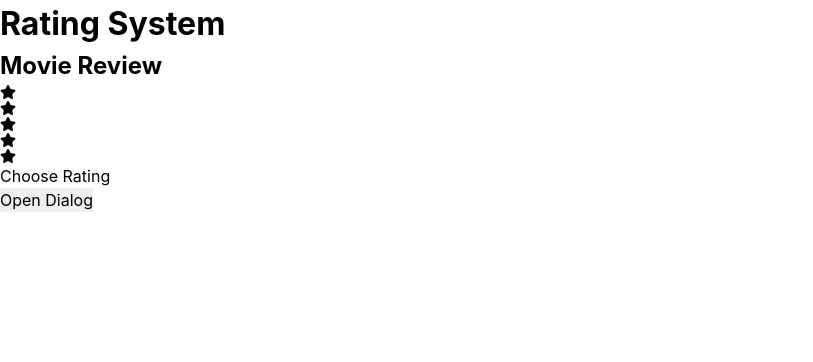
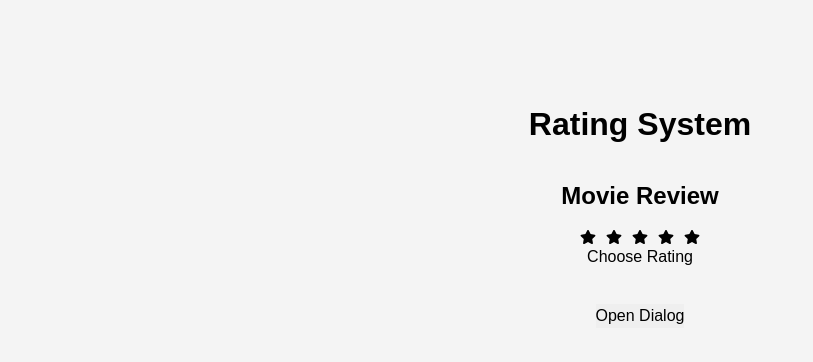
Before and after one commit to ashishsooddev/rating-system, a React (Create React App) app: page / in a window 1280 px wide. Shown: the top 362 px of the page, without its empty margins (0-813 px from the left). Built offline with nearby package versions, Linux system fonts and the light colour scheme.

Commit message:
css created for rating

```diff
--- a/src/style/index.css
+++ b/src/style/index.css
@@ -1,2 +1,31 @@
 @charset "utf-8";
 @import "./reset.css";
+
+body {
+  margin: 0;
+  background-color: #f4f4f4;
+  font-family: Arial, Helvetica, sans-serif;
+}
+
+.wrapBox {
+  text-align: center;
+  margin-top: 100px;
+}
+
+.mainTitle {
+  margin-bottom: 30px;
+}
+
+.ratingArea {
+  margin-bottom: 35px;
+}
+
+.ratingTitle {
+  margin-bottom: 15px;
+}
+
+.starRow {
+  display: flex;
+  justify-content: center;
+  gap: 10px;
+}
```
